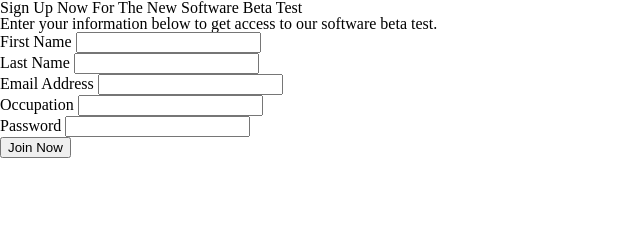
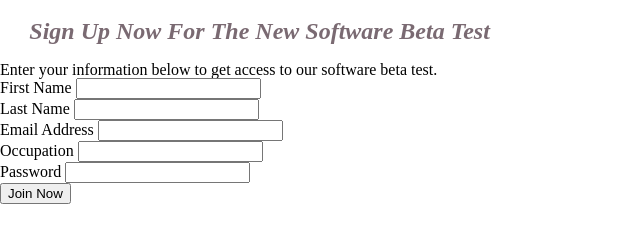
Before and after one commit to ChristineHN/362-project-one, a plain HTML site: page index.html in a window 1280 px wide. Shown: the whole page, without its empty margins (0-640 px from the left). Drawn offline with Linux system fonts and the light colour scheme; files whose address does not match are found by name.

Commit message:
changing title fonts

```diff
--- a/assets/css/screen.css
+++ b/assets/css/screen.css
@@ -39,3 +39,12 @@ body {
   background-color: rgba(255, 255, 255, 0.5);
   border-radius: 0.5625em; /* 1.125em / 2 */
 }
+
+h1 {
+  padding: 0.611em 0 0.611em 1.222em; /*1.222/2 = 0.611em*/
+  font-size: 1.5em;
+  font-style: italic;
+  font-weight: bold;
+  line-height: 1.375em; /* 44px */
+  color: #7A6A72;
+}
```
